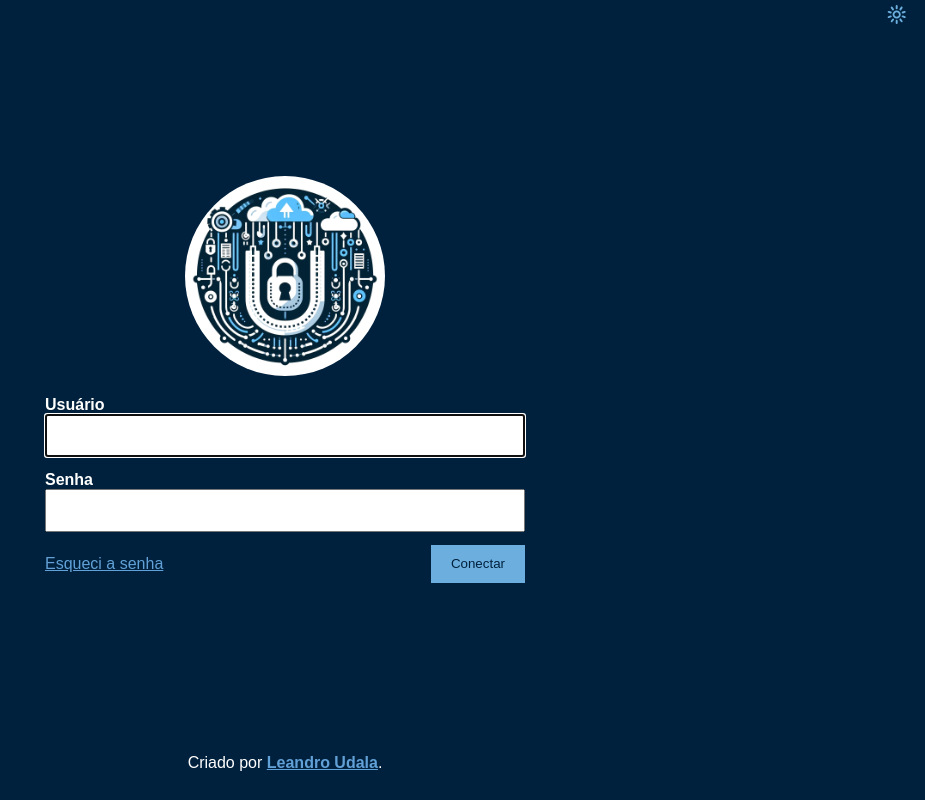
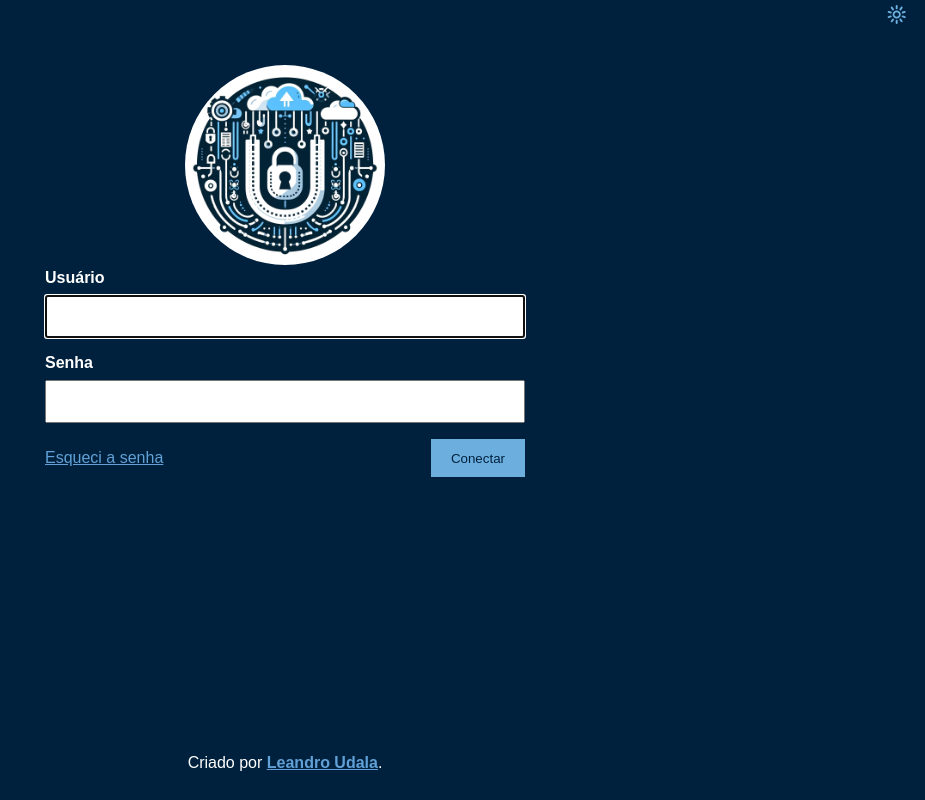
Before and after one commit to leandroudala/sveltekit-sso, a SvelteKit app: page /login in a window 1280 px wide. Shown: the whole page, without its empty margins (355-1280 px from the left). Built offline with nearby package versions, Linux system fonts and the light colour scheme.

Commit message:
Creating layout standards

```diff
--- a/src/routes/login/+page.svelte
+++ b/src/routes/login/+page.svelte
@@ -8,7 +8,6 @@
 	import { onMount } from 'svelte';
 	import Logo from '../components/Logo.svelte';
 
-    export let theme = true;
     let form: ActionData;
     let toast: Toast;
 
@@ -60,31 +59,44 @@
     <meta name="description" content="Entrar" />
 </svelte:head>
 
+<section class="container">
+    <Toast bind:this={toast} />
+    <Logo />
 
-<Toast bind:this={toast} />
-
+    <div class="user-area">
         <form method="POST" use:enhance={submitLogin} action="?/login">
-    <Logo theme={theme} />
-    <div class="container">
-        <div>
+            <div class="input-group">
                 <label for="user">Usuário</label>
-            <input type="text" name="username" id="user" value="{$usernameStore ?? form?.user}">
+                <input type="text" class="input-text" name="username" id="user" value="{$usernameStore ?? form?.user}">
             </div>
-        <div>
+            <div class="input-group">
                 <label for="pass">Senha</label>
-            <input type="password" name="pass" id="pass">
+                <input type="password" class="input-text" name="pass" id="pass">
             </div>
             <div class="actions">
                 <a href="#forgot-password">Esqueci a senha</a>
                 <button type="submit">Conectar</button>
             </div>
+        </form>
     </div>
-</form>
+</section>
 
 <style>
+    .container {
+        display: flex;
+        flex-direction: column;
+        justify-content: space-between;
+        align-items: center;
+        margin: 0 auto;
+    }
+
+    .user-area {
+        width: 100%;
+    }
     .actions {
         display: flex;
         justify-content: space-between;
+        width: 100%;
     }
 
     .actions button {
@@ -103,24 +115,12 @@
         padding: 10px 0px;
     }
 
-    form {
-        flex: 1;
-        display: flex;
-        flex-direction: column;
-        align-items: center;
-        justify-content: center;
-        align-content: space-around;
-    }
 
     form label {
         font-weight: bold;
         display: block;
-    }
-    form input {
-        margin-bottom: 1em;
-        width: 100%;
-        padding: 12px 20px;
-        box-sizing: border-box;
+        margin-bottom: .5em;
     }
 
+
 </style>
--- a/src/routes/styles.css
+++ b/src/routes/styles.css
@@ -84,6 +84,11 @@ section {
 	padding: 1em;
 	box-sizing: border-box;
 }
+
+.input-group {
+	padding-bottom: 1em;
+}
+
 @media (max-width: 600px) {
 	.container {
 		width: 100%;
```
Also changed, not shown: src/routes/+page.svelte (+1 -7 lines). Lines whose indentation alone changed are shown as unchanged.
